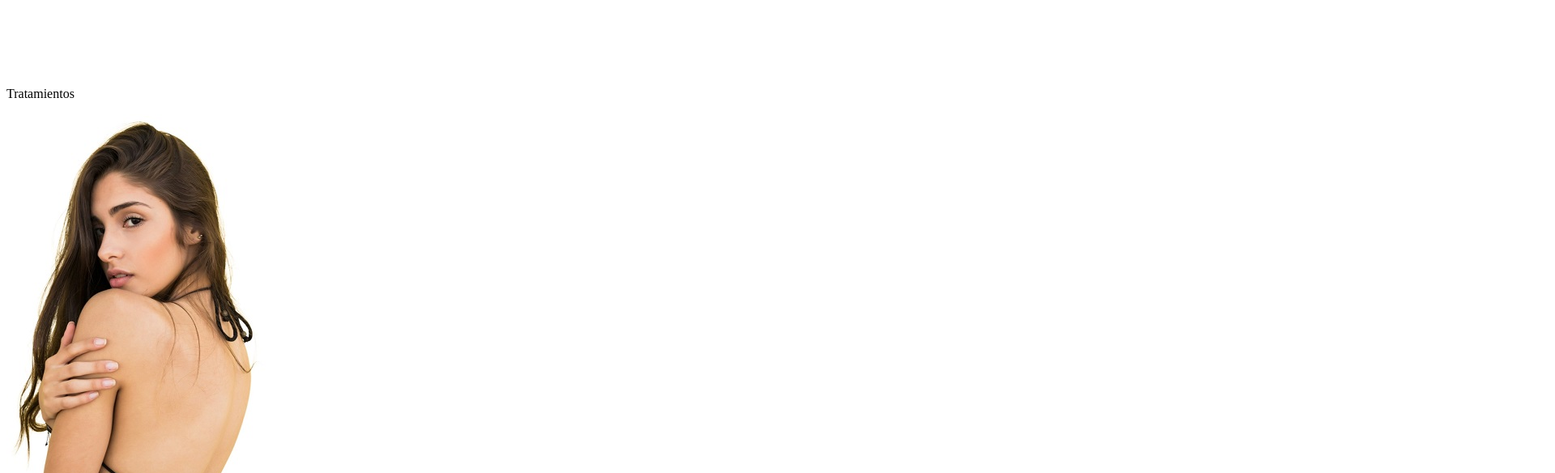
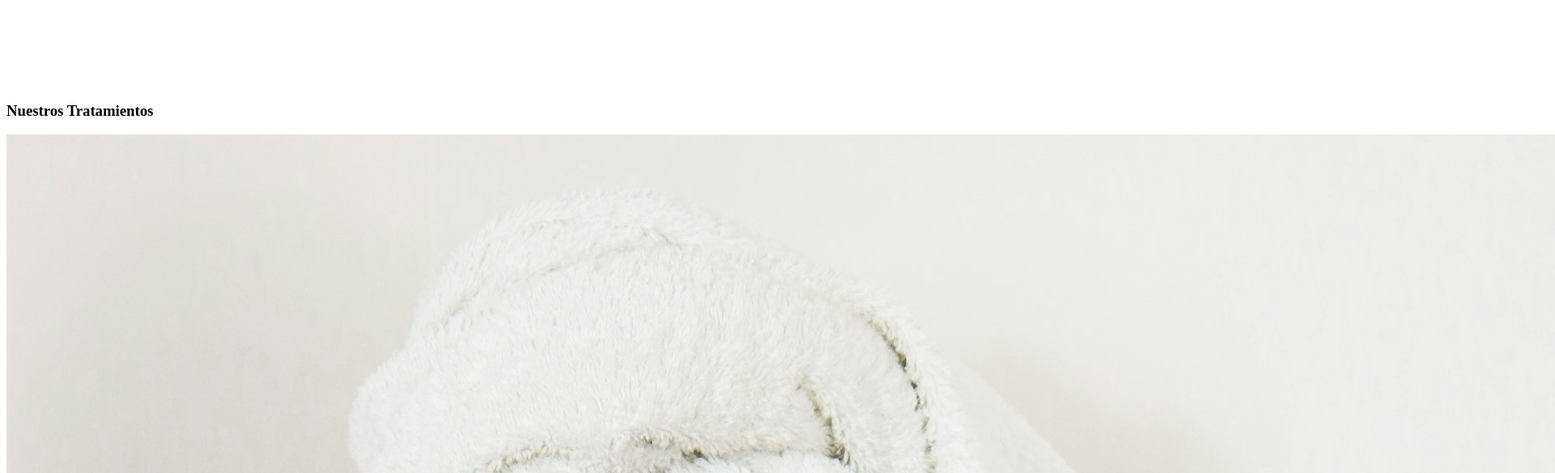
Before and after one commit to Oscarmrl/Clinica_Estetica, a React (Vite) app: page /Clinica_Estetica/Tratamientos in a window 1280 px wide. Shown: the part 5312-5896 px from the top of the page at 81% size, 1920 px wide, since content can reach past the window. Built offline with nearby package versions, Linux system fonts and the light colour scheme; the HTML template or start-up script is replaced by a standard one.

Commit message:
feat(Tratamientos_Paginacion): cards de tratamientos sistema de paginacion

```diff
--- a/src/components/Tratamientos/Tratamientos.tsx
+++ b/src/components/Tratamientos/Tratamientos.tsx
@@ -1,3 +1,123 @@
+import { useState } from "react";
+
+const tratamientos = [
+  {
+    imagen: "/Clinica_Estetica/home.jpg",
+    titulo: "Titulo 1",
+    info: "lorejkdncnosdncoinsocnosinoinocnsoindconcosinoincoisnoiencepopw",
+  },
+  {
+    imagen: "/Clinica_Estetica/home.jpg",
+    titulo: "Titulo 2",
+    info: "lorejkdncnosdncoinsocnosinoinocnsoindconcosinoincoisnoiencepopw",
+  },
+  {
+    imagen: "/Clinica_Estetica/home.jpg",
+    titulo: "Titulo 3",
+    info: "lorejkdncnosdncoinsocnosinoinocnsoindconcosinoincoisnoiencepopw",
+  },
+  {
+    imagen: "/Clinica_Estetica/home.jpg",
+    titulo: "Titulo 4",
+    info: "lorejkdncnosdncoinsocnosinoinocnsoindconcosinoincoisnoiencepopw",
+  },
+  {
+    imagen: "/Clinica_Estetica/home.jpg",
+    titulo: "Titulo 5",
+    info: "lorejkdncnosdncoinsocnosinoinocnsoindconcosinoincoisnoiencepopw",
+  },
+  {
+    imagen: "/Clinica_Estetica/home.jpg",
+    titulo: "Titulo 6",
+    info: "lorejkdncnosdncoinsocnosinoinocnsoindconcosinoincoisnoiencepopw",
+  },
+  {
+    imagen: "/Clinica_Estetica/home.jpg",
+    titulo: "Titulo 7",
+    info: "lorejkdncnosdncoinsocnosinoinocnsoindconcosinoincoisnoiencepopw",
+  },
+];
+
 export default function Tratamientos() {
-  return <div>Tratamientos</div>;
+  const [pagination, SetPagination] = useState(1);
+
+  const porPagina = 6;
+
+  const totalPaginas = Math.ceil(tratamientos.length / porPagina);
+
+  const inicio = (pagination - 1) * porPagina;
+  const tratamientosPaginados = tratamientos.slice(inicio, inicio + porPagina);
+
+  return (
+    <div>
+      <h3 className="text-4xl font-bold text-center mt-10">
+        Nuestros Tratamientos
+      </h3>
+      <div className="min-h-dvh m-10 grid grid-cols-3 gap-4">
+        {tratamientosPaginados.map((tratamientos, index) => (
+          <div key={index}>
+            <div className="max-w-sm bg-base-100 border border-gray-200 rounded-lg shadow-sm">
+              <img
+                className="rounded-t-lg  w-full h-64 object-cover"
+                src="/Clinica_Estetica/home.jpg"
+                alt=""
+              />
+              <div className="p-5">
+                <a href="#">
+                  <h5 className="mb-2 text-2xl font-bold  text-accent">
+                    {tratamientos.titulo}
+                  </h5>
+                </a>
+                <p className="mb-3 font-normal text-pretty">
+                  Here are the biggest enterprise technology acquisitions of
+                  2021 so far, in reverse chronological order.
+                </p>
+                <a
+                  href="#"
+                  className="btn-outline btn text-accent inline-flex items-center px-3 py-2 text-sm font-medium text-center  rounded-lg"
+                >
+                  Leer mas
+                  <svg
+                    className="rtl:rotate-180 w-3.5 h-3.5 ms-2"
+                    aria-hidden="true"
+                    xmlns="http://www.w3.org/2000/svg"
+                    fill="none"
+                    viewBox="0 0 14 10"
+                  >
+                    <path
+                      stroke="currentColor"
+                      stroke-linecap="round"
+                      stroke-linejoin="round"
+                      stroke-width="2"
+                      d="M1 5h12m0 0L9 1m4 4L9 9"
+                    />
+                  </svg>
+                </a>
+              </div>
+            </div>
+          </div>
+        ))}
+      </div>
+      {/* Navegación de páginas */}
+      <div className="flex justify-center gap-4 mt-10 items-center place-content-center mb-5">
+        <button
+          className="btn"
+          disabled={pagination === 1}
+          onClick={() => SetPagination(pagination - 1)}
+        >
+          Anterior
+        </button>
+        <span className="text-lg font-semibold">
+          Página {pagination} de {totalPaginas}
+        </span>
+        <button
+          className="btn"
+          disabled={pagination === totalPaginas}
+          onClick={() => SetPagination(pagination + 1)}
+        >
+          Siguiente
+        </button>
+      </div>
+    </div>
+  );
 }
```
